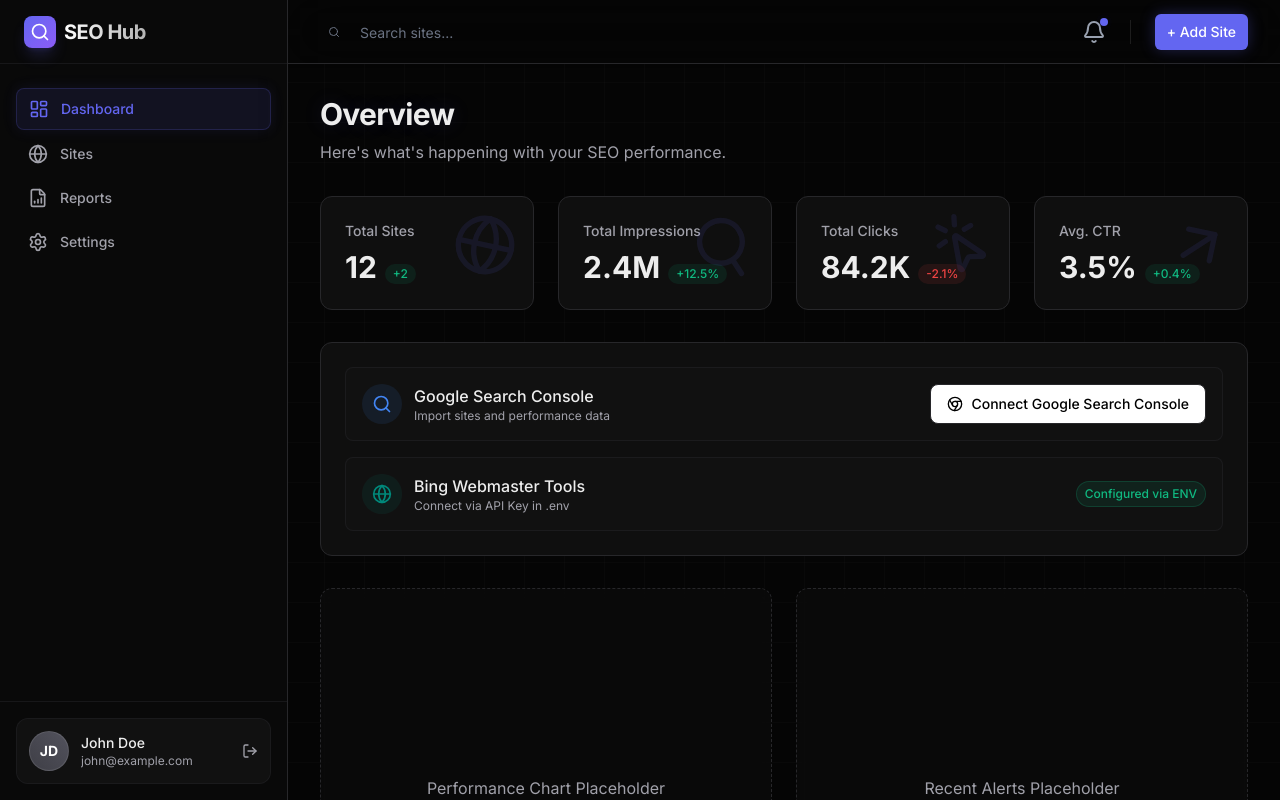
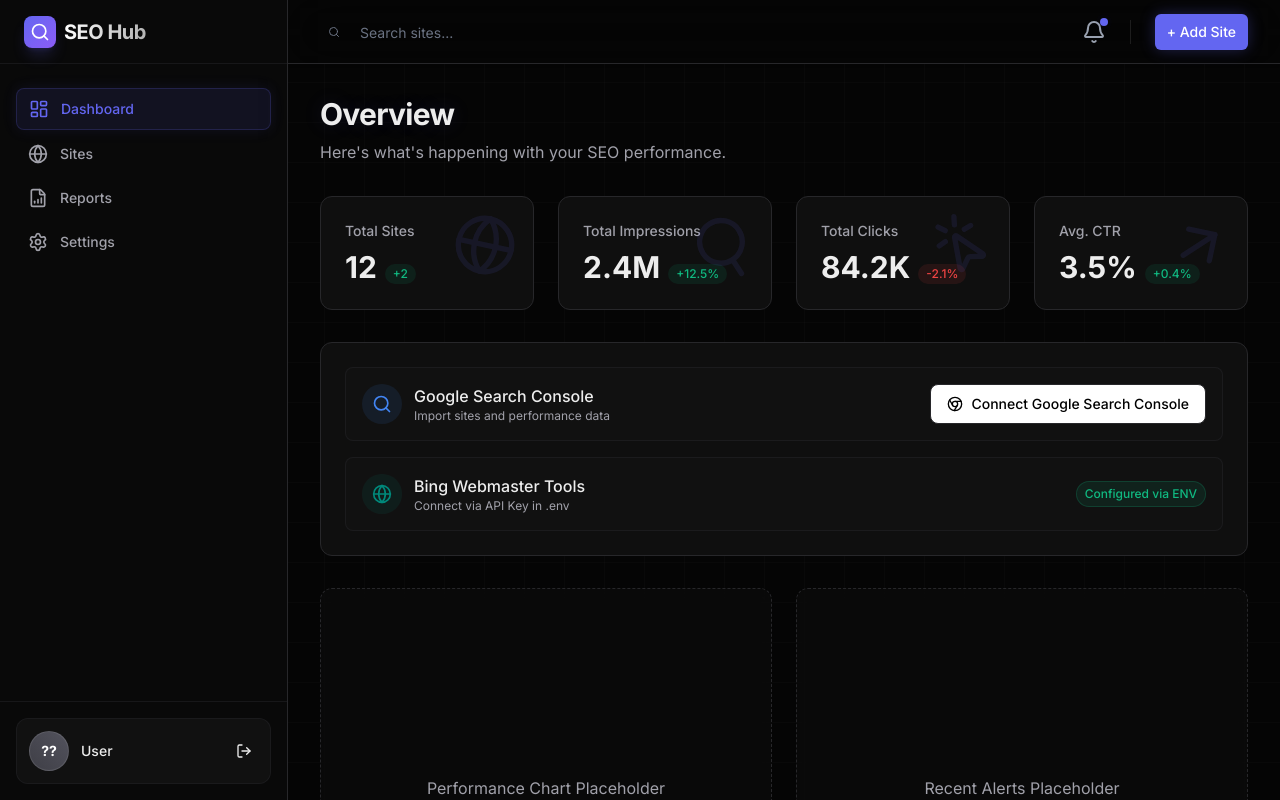
Before and after one commit to Honeycrypto25/seo-reports, a Next.js app: page /dashboard in a window 1280 px wide. Shown: the top 800 px of the page. Built offline with nearby package versions, Linux system fonts and the light colour scheme; no server answers.

Commit message:
Fix security: Add NextAuth middleware and replace mock user data in Sidebar

```diff
--- a/src/components/layout/Sidebar.tsx
+++ b/src/components/layout/Sidebar.tsx
@@ -12,8 +12,13 @@ const navigation = [
     { name: "Settings", href: "/dashboard/settings", icon: Settings },
 ];
 
+import { useSession, signOut } from "next-auth/react";
+
 export function Sidebar() {
     const pathname = usePathname();
+    const { data: session } = useSession();
+    const user = session?.user;
+    const initials = user?.name ? user.name.split(' ').map(n => n[0]).join('').toUpperCase() : '??';
 
     return (
         <div className="hidden border-r border-border bg-surface/50 backdrop-blur-xl lg:block lg:w-72 lg:fixed lg:inset-y-0 z-50">
@@ -56,15 +61,21 @@ export function Sidebar() {
 
                 {/* User Profile / Footer */}
                 <div className="border-t border-border/50 p-4">
-                    <div className="flex items-center gap-3 p-3 rounded-xl bg-surface-highlight/50 border border-border/50 hover:border-primary/30 transition-colors cursor-pointer group">
-                        <div className="w-10 h-10 rounded-full bg-gradient-to-tr from-zinc-700 to-zinc-600 flex items-center justify-center border border-white/10">
-                            <span className="text-sm font-bold text-white">JD</span>
+                    <div className="flex items-center gap-3 p-3 rounded-xl bg-surface-highlight/50 border border-border/50 hover:border-primary/30 transition-colors group">
+                        <div className="w-10 h-10 rounded-full bg-gradient-to-tr from-zinc-700 to-zinc-600 flex items-center justify-center border border-white/10 shrink-0">
+                            <span className="text-sm font-bold text-white">{initials}</span>
                         </div>
                         <div className="flex-1 min-w-0">
-                            <p className="text-sm font-medium text-foreground truncate group-hover:text-primary transition-colors">John Doe</p>
-                            <p className="text-xs text-foreground-muted truncate">john@example.com</p>
+                            <p className="text-sm font-medium text-foreground truncate">{user?.name || 'User'}</p>
+                            <p className="text-xs text-foreground-muted truncate">{user?.email}</p>
                         </div>
-                        <LogOut className="w-4 h-4 text-foreground-muted hover:text-foreground transition-colors" />
+                        <button
+                            onClick={() => signOut()}
+                            className="p-1.5 hover:bg-error/10 hover:text-error rounded-lg transition-colors"
+                            title="Log out"
+                        >
+                            <LogOut className="w-4 h-4" />
+                        </button>
                     </div>
                 </div>
             </div>
--- /dev/null
+++ b/src/middleware.ts
@@ -0,0 +1,5 @@
+export { default } from "next-auth/middleware";
+
+export const config = {
+    matcher: ["/dashboard/:path*"],
+};
```
